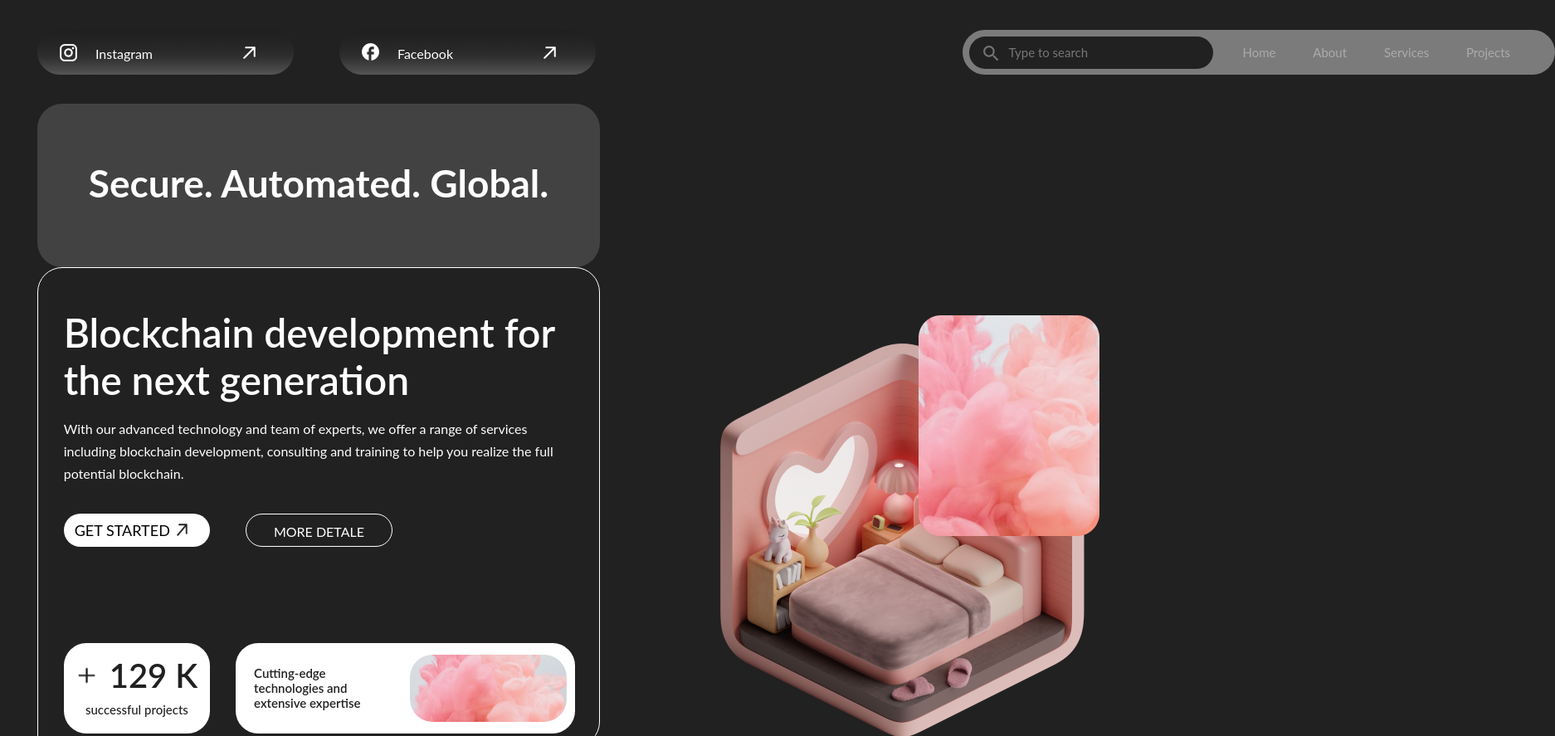
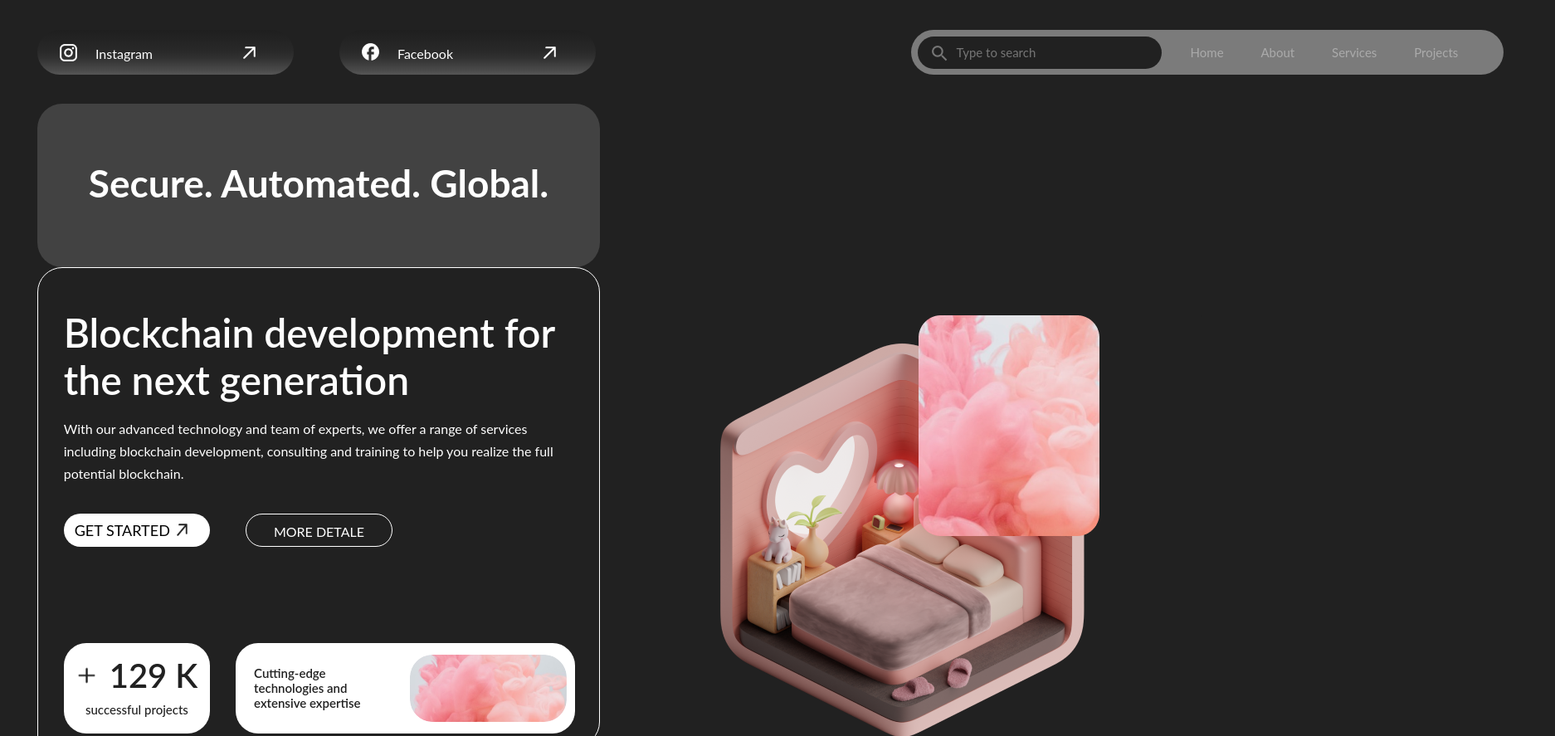
Before and after one commit to Ir200on/Problems-solve, a plain HTML site: page 44.html in a window 1280 px wide. Shown: the top 887 px of the page at 83% size, 1874 px wide, since content can reach past the window. Drawn offline with Linux system fonts and the light colour scheme; files whose address does not match are found by name.

Commit message:
Ira fixing bugs

```diff
--- a/css29.css
+++ b/css29.css
@@ -12,8 +12,9 @@ body {
     background-color: #212121;
 }
 .all {
-    display: flexbox;
+    display: flex;
     color: #fff;
+        flex-direction: column;
 }
 
 
@@ -126,7 +127,7 @@ img#twotone {
 }
 
 .center{
-    display: border-box;
+    box-sizing: border-box;
     color: #FFF;
 }
 .up_block {
```
Also changed, not shown: img/Rectangle 8.png (renamed from Rectangle 8.png), img/Tiny 3 1.png (renamed from Tiny 3 1.png), img/akar-icons_arrow-up-right-white.png (renamed from akar-icons_arrow-up-right-white.png), img/akar_arrow-up-right.png (renamed from akar_arrow-up-right.png), img/ei_plus.png (renamed from ei_plus.png), img/face.png (renamed from face.png), img/ic_twotone-search.png (renamed from ic_twotone-search.png), img/inst.png (renamed from inst.png), img/pink-rectangle.png (renamed from pink-rectangle.png).
